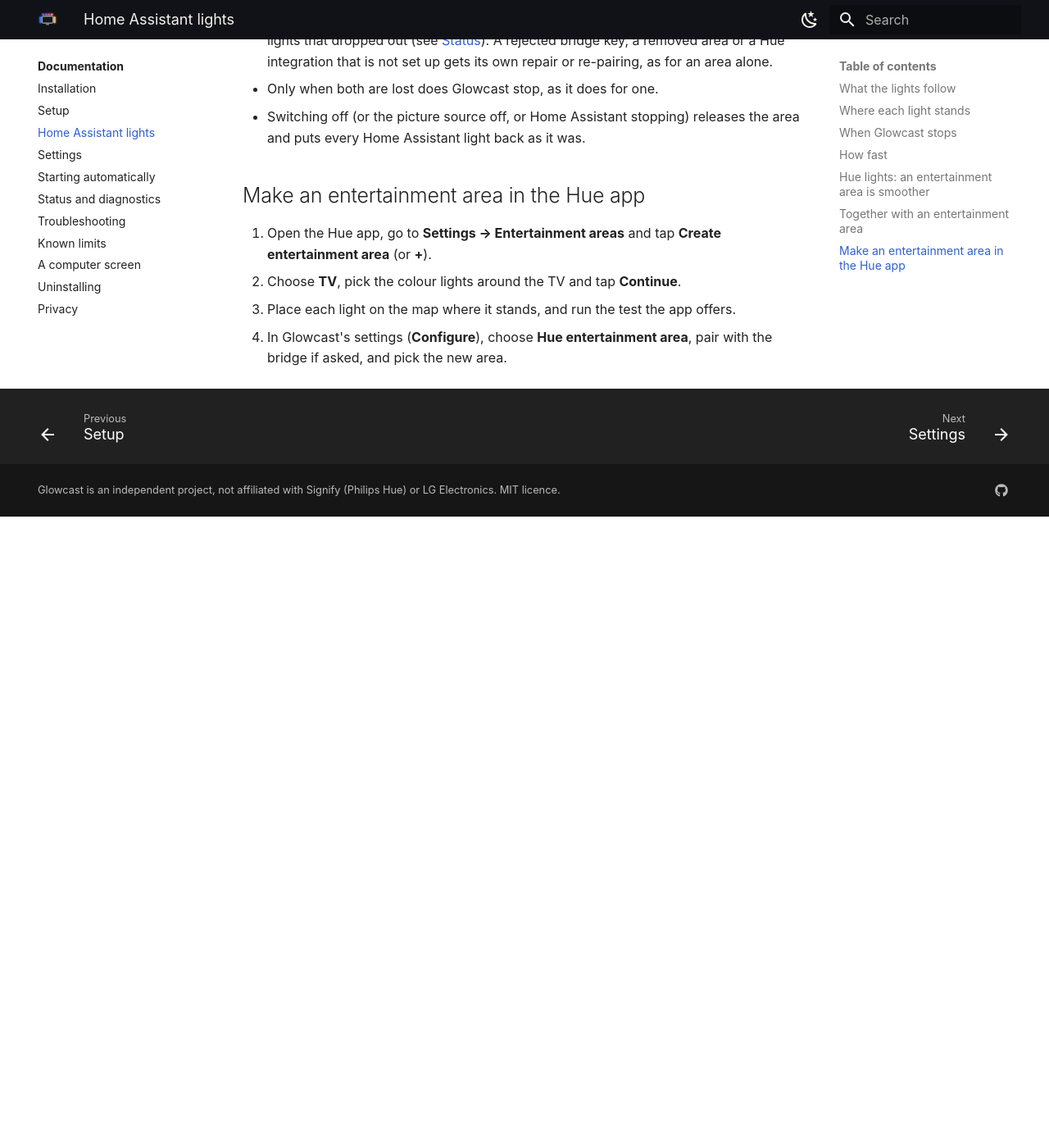
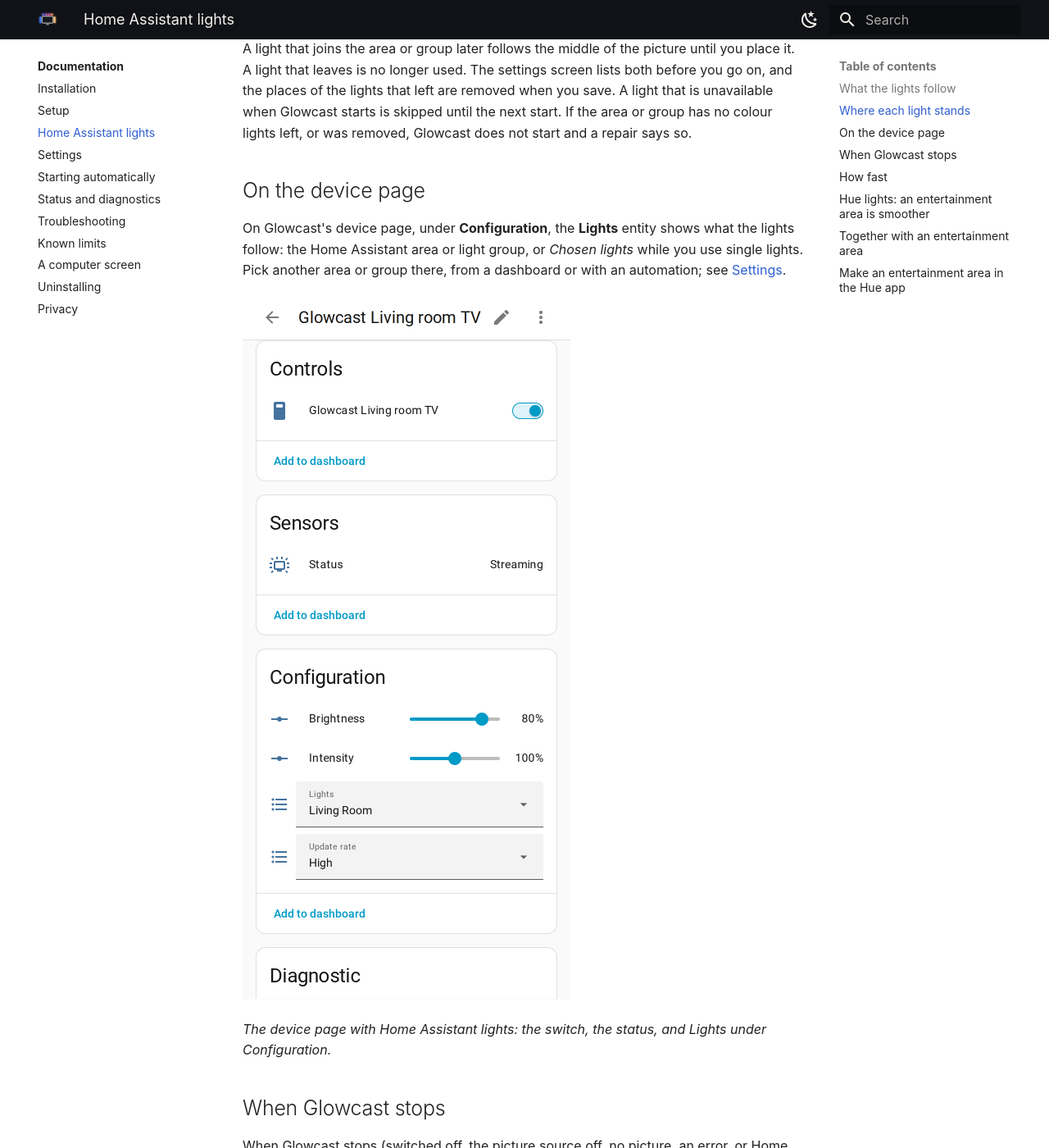
Before and after one commit to nicohabets/glowcast, an MkDocs documentation site: the page built from website/pages/docs/home-assistant-lights.md, in a window 1280 px wide and 1400 px high, scrolled down 3117 px. Shown: the whole window at 82% size. Built offline with MkDocs 1.6.1 and Material for MkDocs 9.7.7, drawn with Linux system fonts in a browser that asks for light colours; before the commit the page ends 3747 px from its top, so only the background shows below that; some of the changed text lies outside the part shown.

Commit message:
Show the Home Assistant lights settings on the site and in the README (#220)
Co-Authored-By: Claude Opus 5.5 <noreply@anthropic.com>

```diff
--- a/website/pages/docs/home-assistant-lights.md
+++ b/website/pages/docs/home-assistant-lights.md
@@ -14,11 +14,27 @@ With **Home Assistant lights**, any colour light in Home Assistant follows the p
 
 Only colour lights are offered. A light set up only in YAML, without a unique id, cannot be picked.
 
+![The Glowcast setup flow with Home Assistant lights in Home Assistant: choose LG webOS TV and the TV, choose Home Assistant lights, follow a Home Assistant area, choose the area Living Room, put Floor lamp left of the screen, fine-tune Light bar with the two sliders, done.](../images/ha-lights-setup.gif){ width="400" loading=lazy }
+
+*Setting up Glowcast with Home Assistant lights: the TV, Home Assistant lights, a Home Assistant area, then a place for each light (a preset for the first, Fine-tune for the second).*
+
 ## Where each light stands
 
 Each light gets its place, one light per page: **Left of the screen**, **Right of the screen**, **Above the screen**, **Below the screen**, or **Ambient** (the middle of the picture). Or choose **Fine-tune** and set the place with two sliders: left - right and bottom - top, from -100 % (the left or bottom edge of the picture) to 100 % (the right or top edge).
 
+![The place step for one light in Home Assistant: Where is Floor lamp?, light 1 of 2, with the places Left of the screen, Right of the screen, Above the screen, Below the screen, Ambient (the middle of the picture), which is chosen, and Fine-tune.](../images/ha-lights-place.png){ width="400" loading=lazy }
+
+*The place of one light: a part of the picture, or Fine-tune for the sliders.*
+
 A light that joins the area or group later follows the middle of the picture until you place it. A light that leaves is no longer used. The settings screen lists both before you go on, and the places of the lights that left are removed when you save. A light that is unavailable when Glowcast starts is skipped until the next start. If the area or group has no colour lights left, or was removed, Glowcast does not start and a repair says so.
+
+## On the device page
+
+On Glowcast's device page, under **Configuration**, the **Lights** entity shows what the lights follow: the Home Assistant area or light group, or *Chosen lights* while you use single lights. Pick another area or group there, from a dashboard or with an automation; see [Settings](settings.md#settings-on-the-device-page).
+
+![Glowcast's device page in Home Assistant with Home Assistant lights while syncing: the switch on under Controls, the status Streaming under Sensors, and under Configuration brightness 80 %, intensity 100 %, Lights Living Room and update rate High.](../images/device-page-ha-lights.png){ width="400" loading=lazy }
+
+*The device page with Home Assistant lights: the switch, the status, and Lights under Configuration.*
 
 ## When Glowcast stops
 
@@ -53,6 +69,10 @@ One Glowcast can drive an entertainment area and Home Assistant lights together,
 - Only when both are lost does Glowcast stop, as it does for one.
 - Switching off (or the picture source off, or Home Assistant stopping) releases the area and puts every Home Assistant light back as it was.
 
+![Glowcast's settings screen in Home Assistant: choose Entertainment area and Home Assistant lights, keep the entertainment area TV area, follow the Home Assistant area Living Room, put Floor lamp left and Light bar right of the screen, keep brightness, intensity and the update rate, save, then the device page with Entertainment area and Lights under Configuration.](../images/combined-settings-ha-lights.gif){ width="400" loading=lazy }
+
+*An entertainment area and Home Assistant lights together, under Configure: the area, the Home Assistant lights and their places, brightness, intensity and the update rate, then both on the device page.*
+
 ## Make an entertainment area in the Hue app
 
 1. Open the Hue app, go to **Settings → Entertainment areas** and tap **Create entertainment area** (or **+**).
```
Also changed, not shown: website/pages/docs/settings.md (+4 -0 lines), website/pages/guide/setup.md (+8 -0 lines), README.md.
